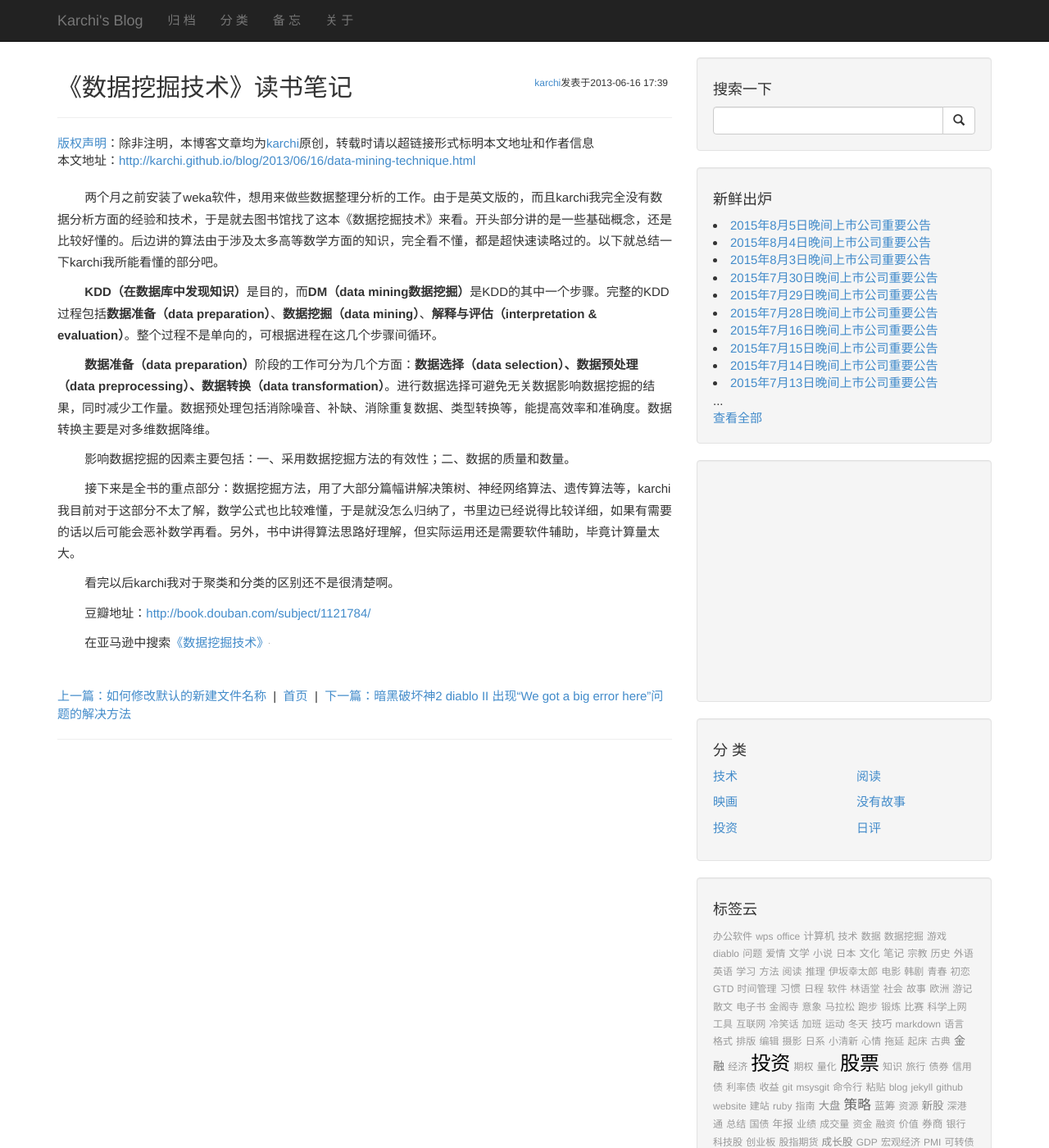
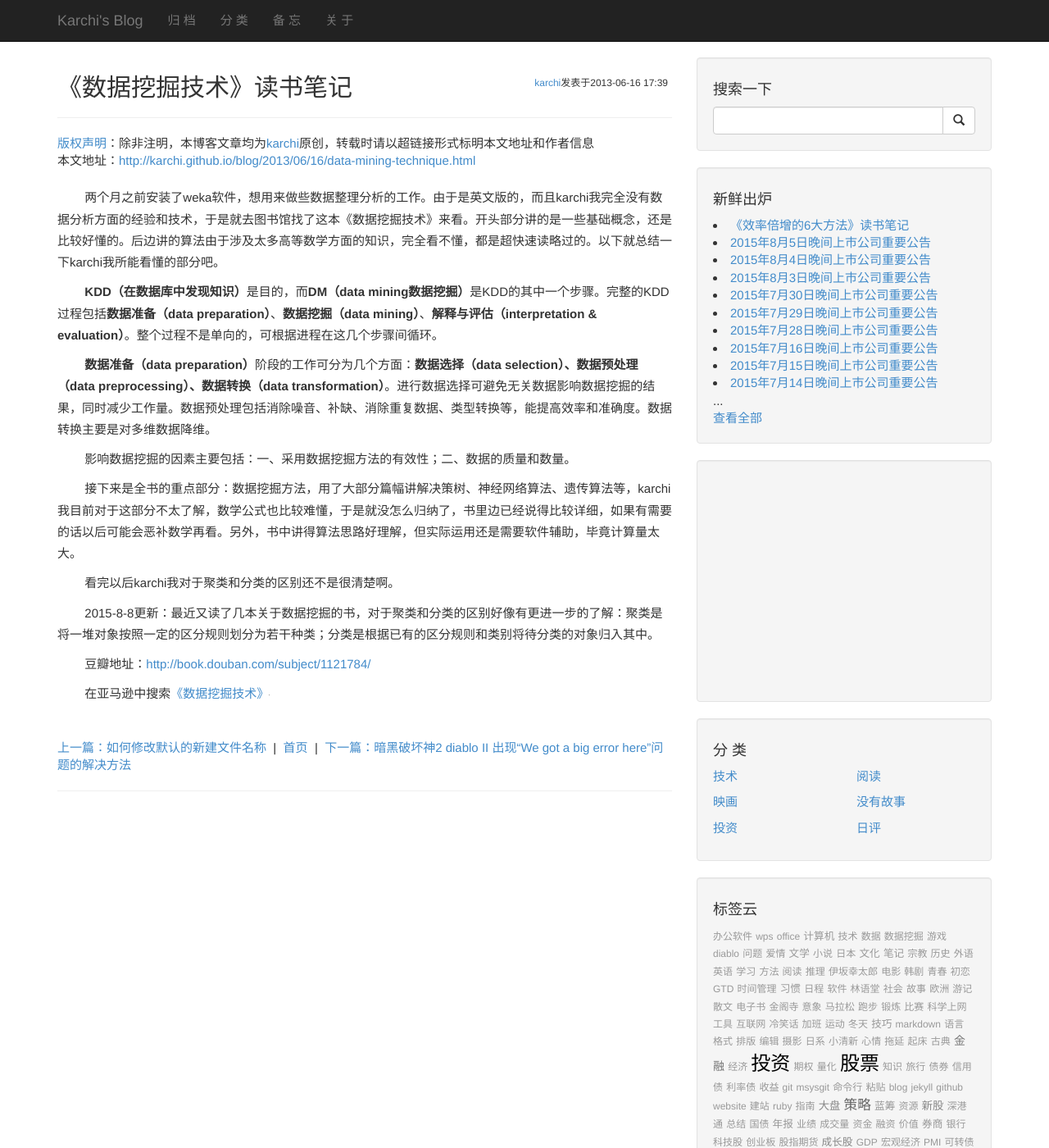
Before and after one commit to karchi/blog, a Jekyll site: the page built from _posts/2013-6-16-data-mining-technique.md, in a window 1280 px wide and 1400 px high. Shown: the whole window at 82% size. Built offline with Jekyll 4.4.1, drawn with Linux system fonts in a browser that asks for light colours; Markdown is read by kramdown in place of the engine named in the settings; comment, search, counter and statistics services are not loaded; some of the changed lines change nothing that is shown.

Commit message:
撰写post

```diff
--- a/_posts/2013-6-16-data-mining-technique.md
+++ b/_posts/2013-6-16-data-mining-technique.md
@@ -17,6 +17,8 @@ date: 2013-6-16 17:39:00
 
 &nbsp;&nbsp;&nbsp;&nbsp;&nbsp;&nbsp;&nbsp;&nbsp;看完以后karchi我对于聚类和分类的区别还不是很清楚啊。
 
+&nbsp;&nbsp;&nbsp;&nbsp;&nbsp;&nbsp;&nbsp;&nbsp;2015-8-8更新：最近又读了几本关于数据挖掘的书，对于聚类和分类的区别好像有更进一步的了解：聚类是将一堆对象按照一定的区分规则划分为若干种类；分类是根据已有的区分规则和类别将待分类的对象归入其中。
+
 &nbsp;&nbsp;&nbsp;&nbsp;&nbsp;&nbsp;&nbsp;&nbsp;豆瓣地址：[http://book.douban.com/subject/1121784/](http://book.douban.com/subject/1121784/)
 
 &nbsp;&nbsp;&nbsp;&nbsp;&nbsp;&nbsp;&nbsp;&nbsp;在亚马逊中搜索<a target="_blank" href="http://www.amazon.cn/gp/search?ie=UTF8&camp=536&creative=3200&index=books&keywords=%E6%95%B0%E6%8D%AE%E6%8C%96%E6%8E%98%E6%8A%80%E6%9C%AF&linkCode=ur2&tag=ruicao987-23">《数据挖掘技术》</a><img src="http://ir-cn.amazon-adsystem.com/e/ir?t=ruicao987-23&l=ur2&o=28" width="1" height="1" border="0" alt="" style="border:none !important; margin:0px !important;" />
--- /dev/null
+++ b/_posts/2015-8-8-six-way-of-efficiency-working.md
@@ -0,0 +1,48 @@
+---
+layout: post
+title: "《效率倍增的6大方法》读书笔记"
+categories: ["阅读"]
+tags: ["工作","效率","读书笔记"]
+date: 2015-8-8 11:15:38
+---
+&nbsp;&nbsp;&nbsp;&nbsp;&nbsp;&nbsp;&nbsp;&nbsp;《效率倍增的6大方法》运用大量图示介绍了6种提高工作效率的方法，包括5W2H法、8P法、图解法等，配以实际应用情景和案例，更容易理解。
+
+&nbsp;&nbsp;&nbsp;&nbsp;&nbsp;&nbsp;&nbsp;&nbsp;以下主要归纳一些karchi我感兴趣的方法。
+
+###5W2H法：
+
+1. Why:问题是什么？目标是什么？为什么会发生这样的事？
+
+2. Where：在哪里发生的？哪里来又去哪里？在那个位置上？
+
+3. Who：谁执行的？和谁一起执行的？除此之外还有谁？对手和客户是谁？
+
+4. What：对象是什么？执行的任务是什么？由哪些部分组成？
+
+5. When：什么时候开始？什么时候结束？需要用时多久？
+
+6. How：应该如何做？该如何开始？该如何结束？
+
+7. How much：多大变化？多少预算？多少资源？多大比例？
+
+###8P法，即八点：
+
+1. 找准**切入点**：找到正确的切入对象、切入方法或切入部分等。
+
+2. 抓住**关键点**：抓住在工作事项中需要花费20%的精力或时间，但可以获得80%收益的关键。
+
+3. 控制**风险点**：提前预设工作中可能存在的隐患，并设立应急机制。
+
+4. 管理**时间点**：不仅要按照轻重缓急安排时间，更要把握起点、终点和节点等时间点。
+
+5. 紧盯**细节点**：紧盯工作中的细节，例如人际交往细节、解决问题的细节等。
+
+6. 重视**关联点**：要了解和把握各工作事项或各个同事、部门之间的内在关系。
+
+7. 解决**问题点**：面对各种问题，要善于利用自己的经验和能力去解决问题。
+
+8. 发现**创新点**：通过观察、学习、模仿等方式，发现创新点，提升创新能力。
+
+&nbsp;&nbsp;&nbsp;&nbsp;&nbsp;&nbsp;&nbsp;&nbsp;虽然karchi我觉得这些方法有点“虚”，但也提供了一个写工作总结的思路（笑~）。
+
+<iframe src="http://rcm-cn.amazon-adsystem.com/e/cm?t=ruicao987-23&o=28&p=8&l=as1&asins=B00S0X75KC&ref=tf_til&fc1=000000&IS2=1&lt1=_blank&m=amazon&lc1=0000FF&bc1=FFFFFF&bg1=FFFFFF&f=ifr" style="width:120px;height:240px;" scrolling="no" marginwidth="0" marginheight="0" frameborder="0"></iframe>
```
